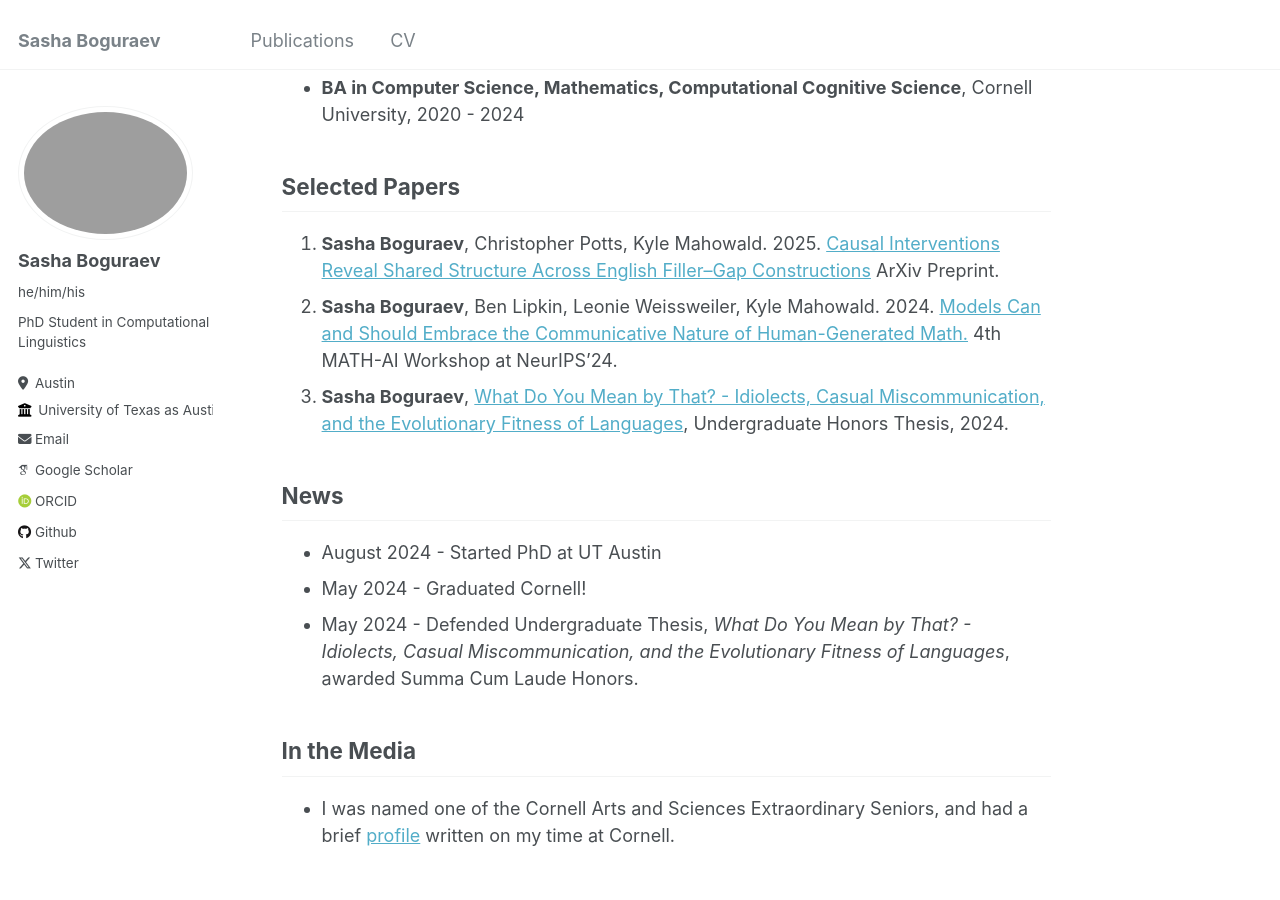
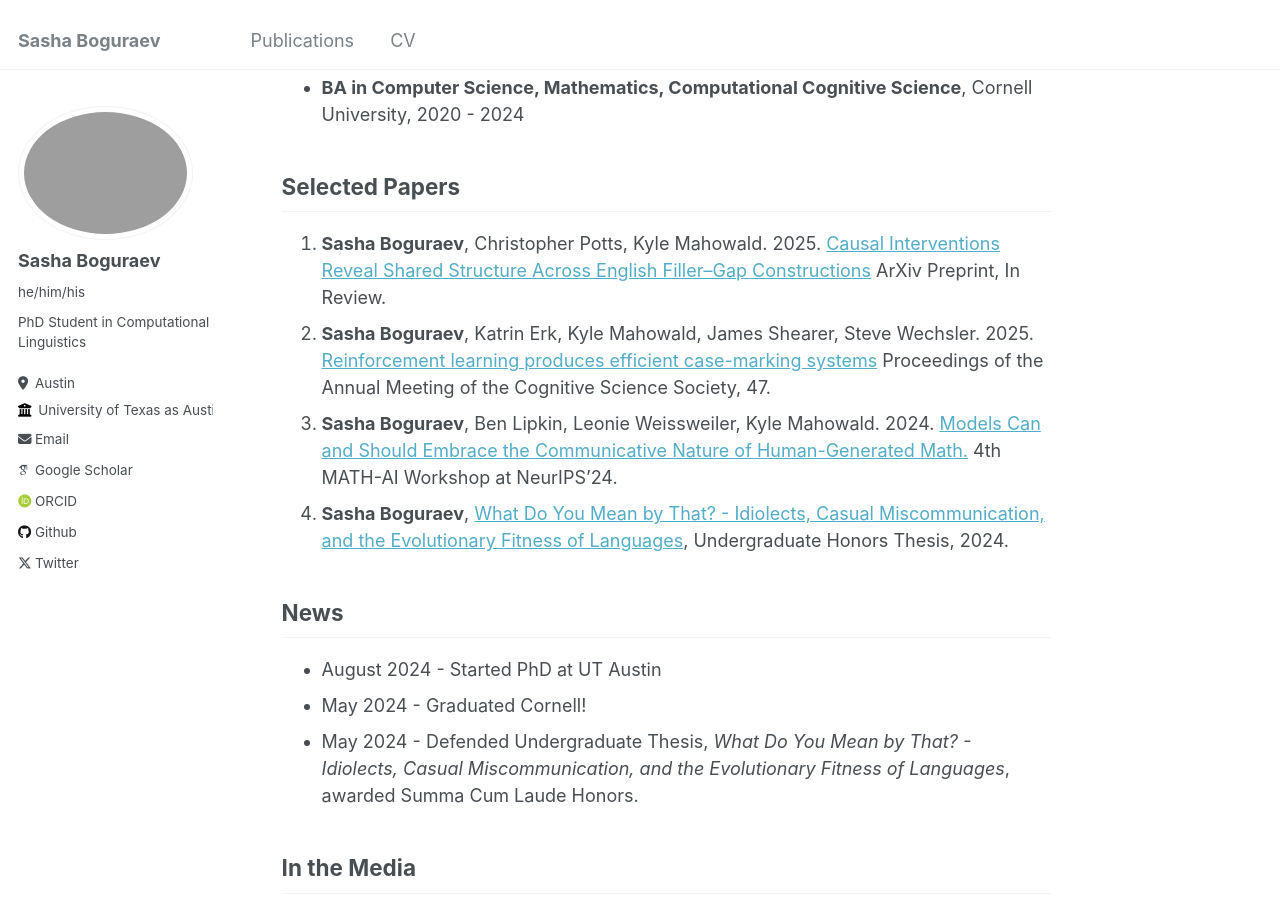
Before and after one commit to SashaBoguraev/SashaBoguraev.github.io, a Jekyll site: the page built from _pages/about.md, in a window 1280 px wide and 900 px high, scrolled down 560 px. Built offline with Jekyll 4.4.1, drawn with Linux system fonts in a browser that asks for light colours; some web fonts are replaced.

Commit message:
Update about.md

```diff
--- a/_pages/about.md
+++ b/_pages/about.md
@@ -20,9 +20,10 @@ Education
 
 Selected Papers
 ------
-1. __Sasha Boguraev__, Christopher Potts, Kyle Mahowald. 2025. [Causal Interventions Reveal Shared Structure Across English Filler–Gap Constructions](https://SashaBoguraev.github.io/files/2505.16002v1.pdf) ArXiv Preprint.
-2. __Sasha Boguraev__, Ben Lipkin, Leonie Weissweiler, Kyle Mahowald. 2024. [Models Can and Should Embrace the Communicative Nature of Human-Generated Math.](https://SashaBoguraev.github.io/files/Math_and_AI_Position___Sasha__Ben__Kyle.pdf) 4th MATH-AI Workshop at NeurIPS’24.
-3. __Sasha Boguraev__, [What Do You Mean by That? - Idiolects, Casual Miscommunication, and the Evolutionary Fitness of Languages](https://SashaBoguraev.github.io/files/BoguraevHonorsThesis.pdf), Undergraduate Honors Thesis, 2024.
+1. __Sasha Boguraev__, Christopher Potts, Kyle Mahowald. 2025. [Causal Interventions Reveal Shared Structure Across English Filler–Gap Constructions](https://SashaBoguraev.github.io/files/2505.16002v1.pdf) ArXiv Preprint, In Review.
+2. __Sasha Boguraev__, Katrin Erk, Kyle Mahowald, James Shearer, Steve Wechsler. 2025. [Reinforcement learning produces efficient case-marking systems](https://SashaBoguraev.github.io/files/split-erg.pdf) Proceedings of the Annual Meeting of the Cognitive Science Society, 47.
+3. __Sasha Boguraev__, Ben Lipkin, Leonie Weissweiler, Kyle Mahowald. 2024. [Models Can and Should Embrace the Communicative Nature of Human-Generated Math.](https://SashaBoguraev.github.io/files/Math_and_AI_Position___Sasha__Ben__Kyle.pdf) 4th MATH-AI Workshop at NeurIPS’24.
+4. __Sasha Boguraev__, [What Do You Mean by That? - Idiolects, Casual Miscommunication, and the Evolutionary Fitness of Languages](https://SashaBoguraev.github.io/files/BoguraevHonorsThesis.pdf), Undergraduate Honors Thesis, 2024.
 
 News
 ------
```
